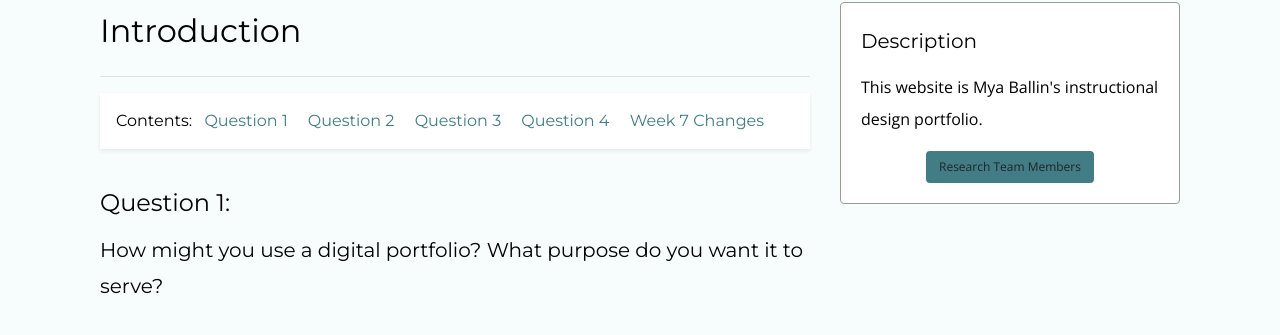
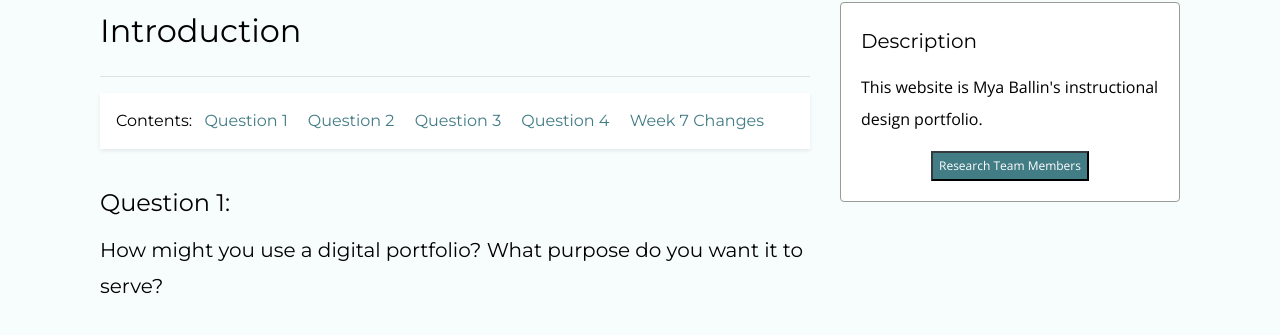
Before and after one commit to mxballin/instructional-design, a Jekyll site: the page built from index.md, in a window 1280 px wide. Shown: the part 222-557 px from the top of the page. Built offline with Jekyll 4.4.1, drawn with Linux system fonts in a browser that asks for light colours; some web fonts are replaced.

Commit message:
Update homepage-modal.html

```diff
--- a/_includes/index/homepage-modal.html
+++ b/_includes/index/homepage-modal.html
@@ -1,4 +1,4 @@
-<button type="button" class="btn" style="font-size: 12px; font-color:#FFFFFF; background-color: #427C85;" data-toggle="modal" data-target="#homemodal">
+<button type="button" class="btn-dark" style="font-size: 12px; font-color:#FFFFFF; background-color: #427C85;" data-toggle="modal" data-target="#homemodal">
   Research Team Members
 </button>
 
```
